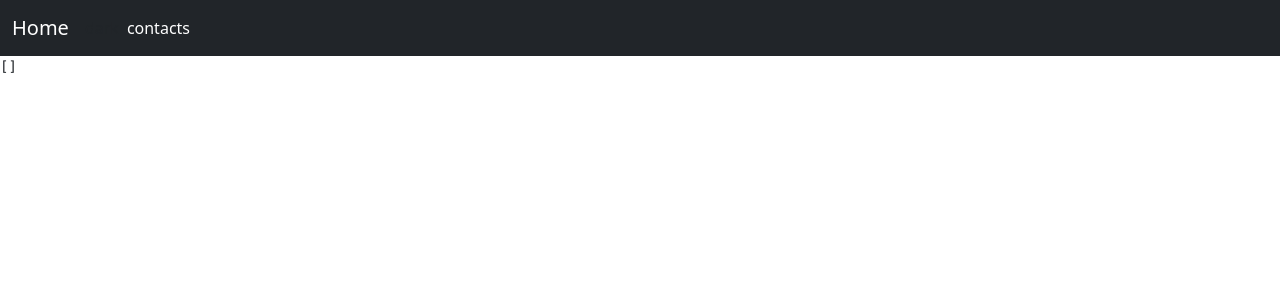
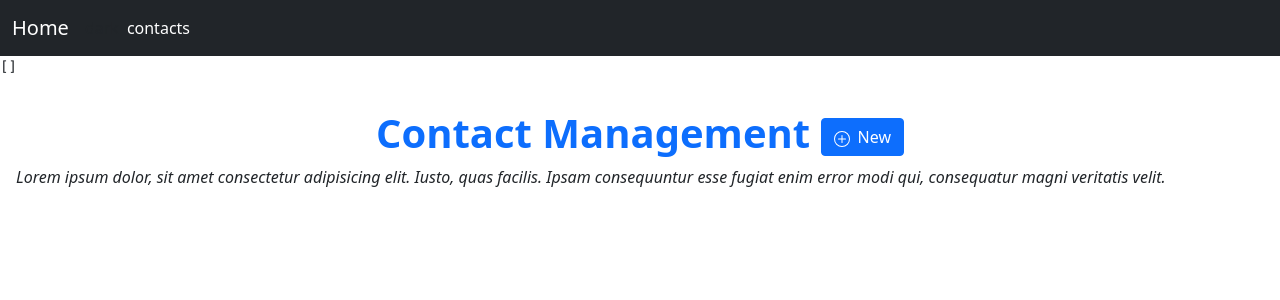
Before and after one commit to tinisto/contacts-app, a React (Create React App) app in the folder client/: page /contacts in a window 1280 px wide. Shown: the top 300 px of the page. Built offline with nearby package versions, Linux system fonts and the light colour scheme; no server answers.

Commit message:
create link to NewComponent

```diff
--- a/client/src/App.js
+++ b/client/src/App.js
@@ -4,6 +4,7 @@ import HomePage from "./pages/HomePage"
 import ContactPage from "./pages/ContactPage"
 import NotFoundPage from "./pages/NotFoundPage"
 import Layout from "./components/layout/Layout"
+import NewContact from "./components/contacts/NewContact"
 
 function App() {
   return (
@@ -12,6 +13,7 @@ function App() {
         <Route path="/" element={<Layout />}>
           <Route index element={<HomePage />} />
           <Route path="/contacts" element={<ContactPage />} />
+          <Route path="/contacts/new" element={<NewContact />} />
           <Route path="*" element={<NotFoundPage />} />
         </Route>
       </Route>
--- a/client/src/components/contacts/AllContacts.js
+++ b/client/src/components/contacts/AllContacts.js
@@ -1,5 +1,7 @@
 import { fetchAllContacts } from "../../api/index.js"
 import { useState, useEffect } from "react"
+import { BsPlusCircle } from "react-icons/bs"
+import { Link } from "react-router-dom"
 
 const AllContacts = () => {
   const [contacts, setContacts] = useState([])
@@ -15,6 +17,26 @@ const AllContacts = () => {
   return (
     <>
       <pre>{JSON.stringify(contacts, null, 2)}</pre>
+      <section className="p-3">
+        <div className="containter">
+          <div className="row">
+            <div className="col">
+              <p className="h1 text-center fw-bold text-primary">
+                Contact Management{" "}
+                <Link to="new" className="btn btn-primary">
+                  <BsPlusCircle className="me-2" />
+                  New
+                </Link>
+              </p>
+              <p className="fst-italic">
+                Lorem ipsum dolor, sit amet consectetur adipisicing elit. Iusto,
+                quas facilis. Ipsam consequuntur esse fugiat enim error modi
+                qui, consequatur magni veritatis velit.
+              </p>
+            </div>
+          </div>
+        </div>
+      </section>
     </>
   )
 }
```
